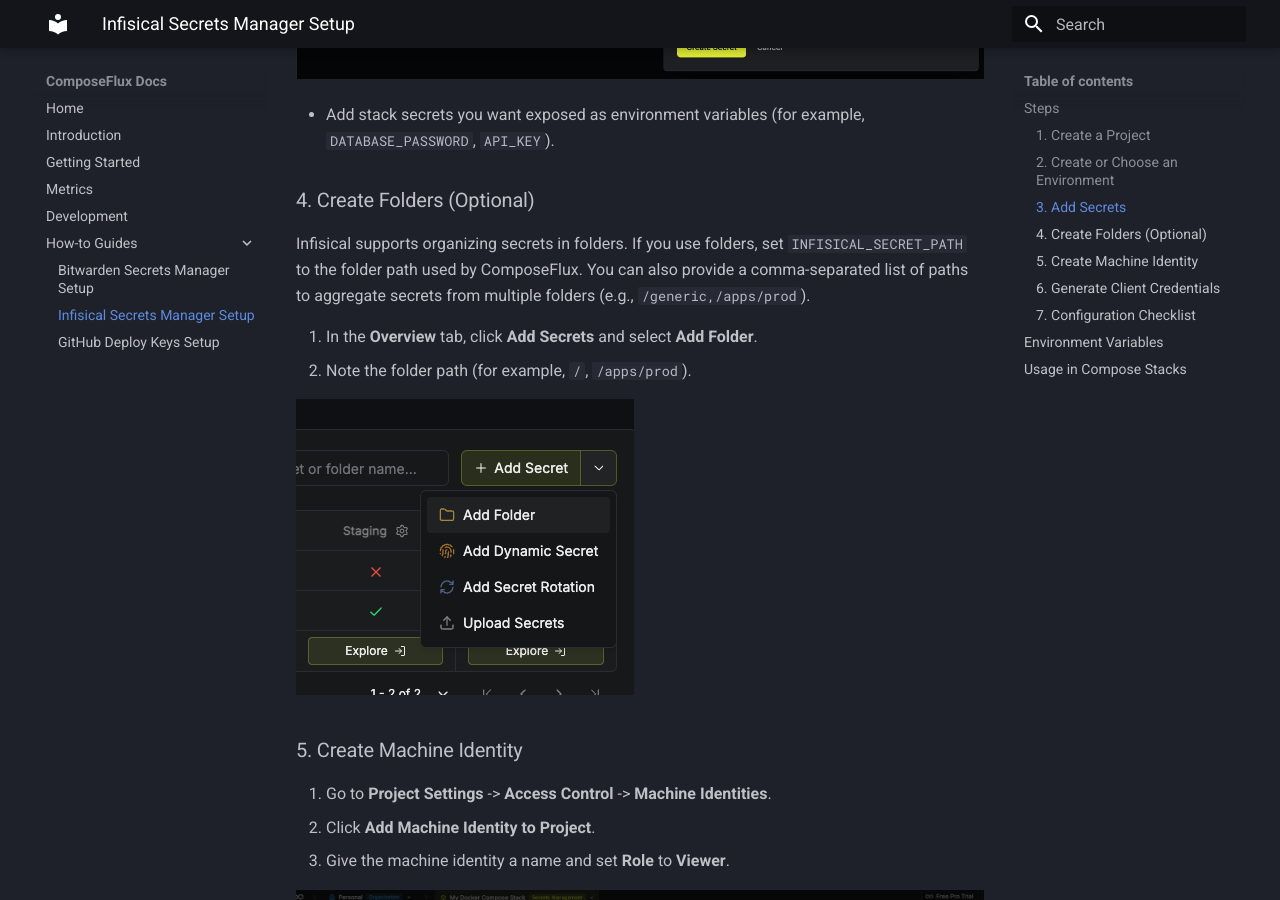
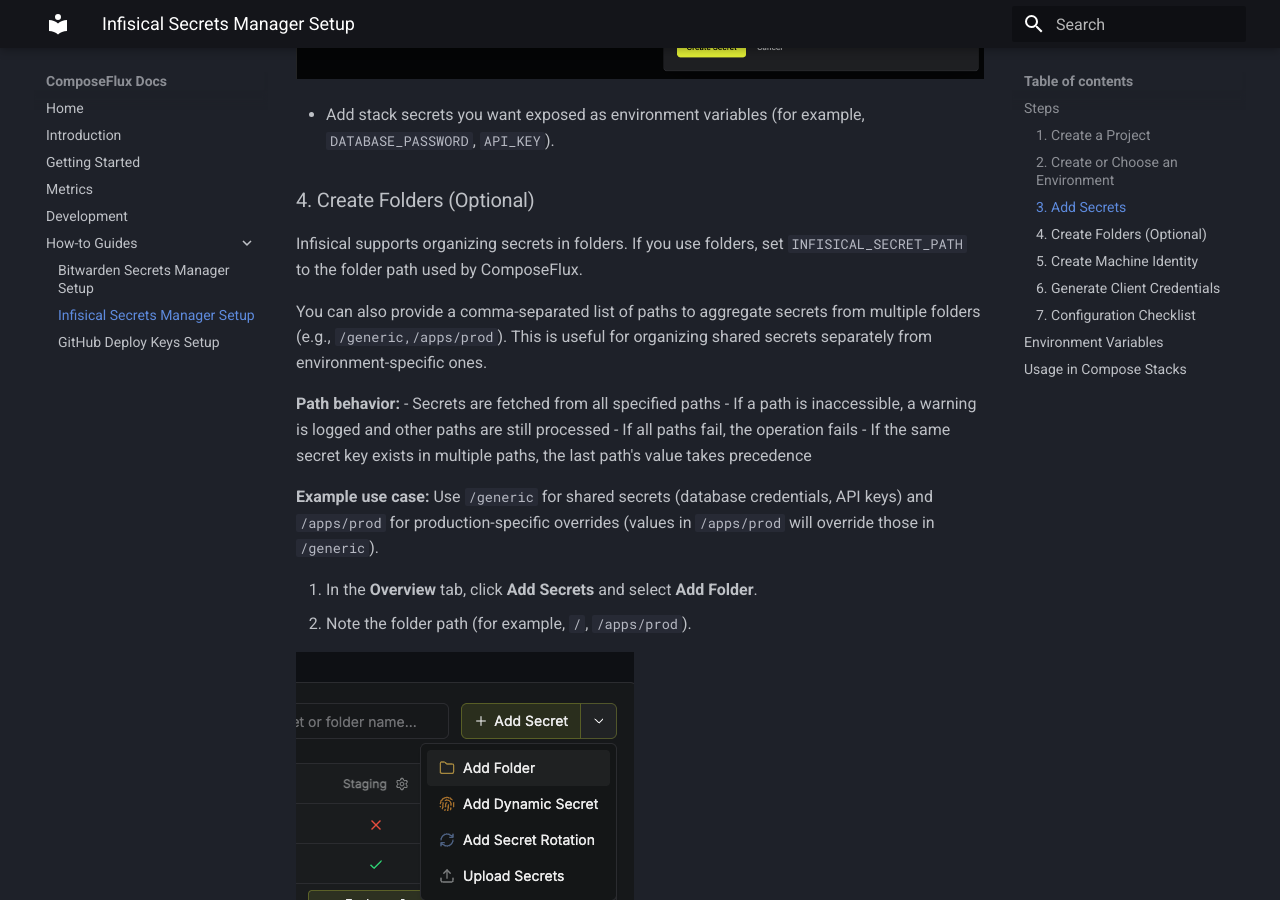
Before and after one commit to veerendra2/composeflux, an MkDocs documentation site: the page built from docs/how-to-guides/Infisical.md, in a window 1280 px wide and 900 px high, scrolled down 2267 px. Built offline with MkDocs 1.6.1 and Material for MkDocs 9.7.7, drawn with Linux system fonts in a browser that asks for light colours.

Commit message:
fix(infisical): improve error handling and clarify multi-path behavior
- Add warning logs for failed path attempts in Get() and FetchAll()
- Make FetchAll() resilient to partial failures (only fails if all paths fail)
- Add debug logging for successful fetches with secret counts
- Clarify documentation: last path takes precedence for duplicate keys
- Add detailed path behavior section with example use case

Co-Authored-By: Claude Opus 4.7 <noreply@anthropic.com>

```diff
--- a/docs/how-to-guides/Infisical.md
+++ b/docs/how-to-guides/Infisical.md
@@ -40,8 +40,19 @@ Add secrets in the project environment you selected:
 ### 4. Create Folders (Optional)
 
 Infisical supports organizing secrets in folders. If you use folders, set `INFISICAL_SECRET_PATH` to the folder path
-used by ComposeFlux. You can also provide a comma-separated list of paths to aggregate secrets from multiple folders
-(e.g., `/generic,/apps/prod`).
+used by ComposeFlux.
+
+You can also provide a comma-separated list of paths to aggregate secrets from multiple folders
+(e.g., `/generic,/apps/prod`). This is useful for organizing shared secrets separately from environment-specific ones.
+
+**Path behavior:**
+- Secrets are fetched from all specified paths
+- If a path is inaccessible, a warning is logged and other paths are still processed
+- If all paths fail, the operation fails
+- If the same secret key exists in multiple paths, the last path's value takes precedence
+
+**Example use case:** Use `/generic` for shared secrets (database credentials, API keys) and `/apps/prod` for
+production-specific overrides (values in `/apps/prod` will override those in `/generic`).
 
 1. In the **Overview** tab, click **Add Secrets** and select **Add Folder**.
 2. Note the folder path (for example, `/`, `/apps/prod`).
```
Also changed, not shown: docs/GettingStarted.md (+1 -1 lines), 1 other file.
